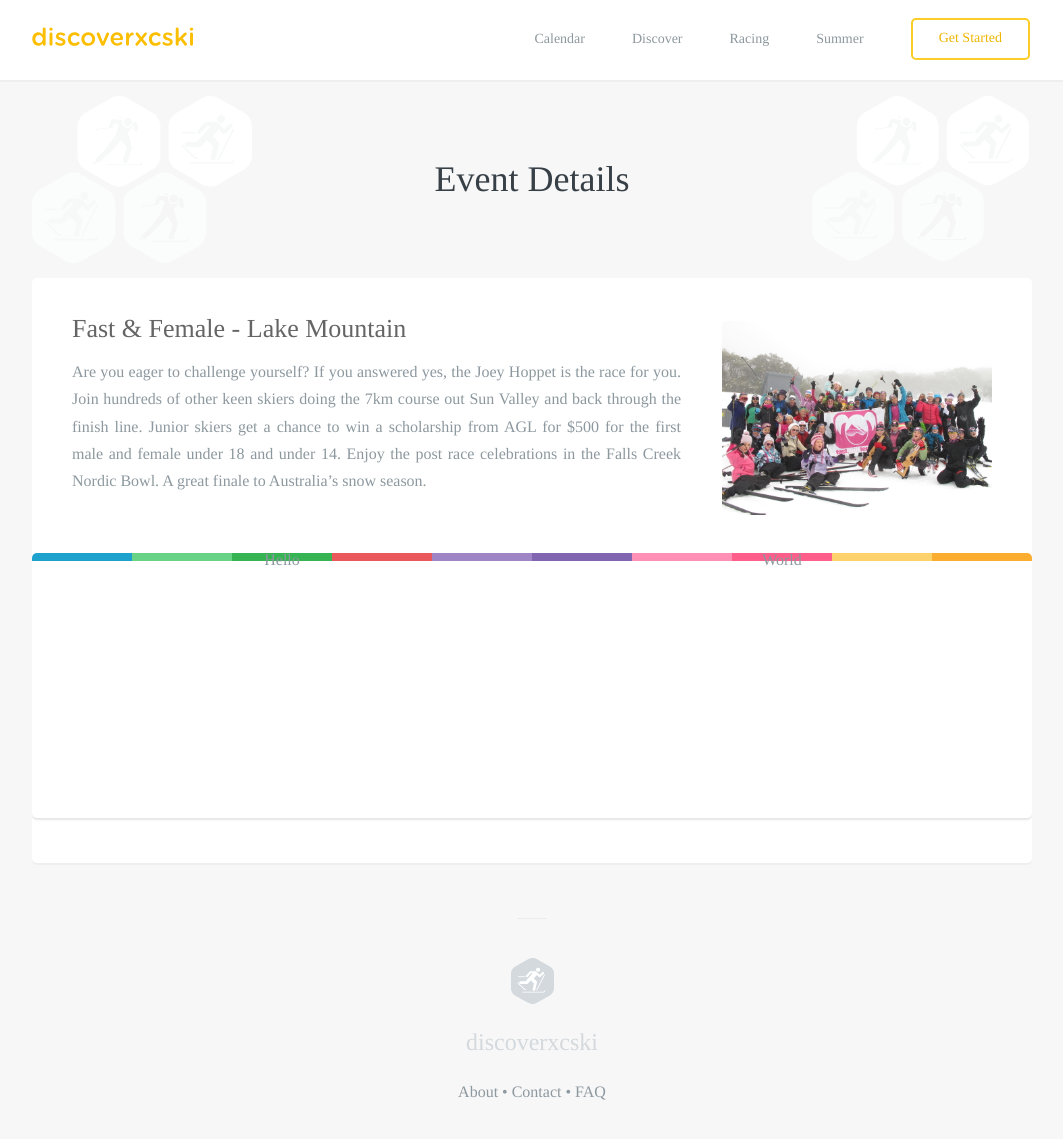
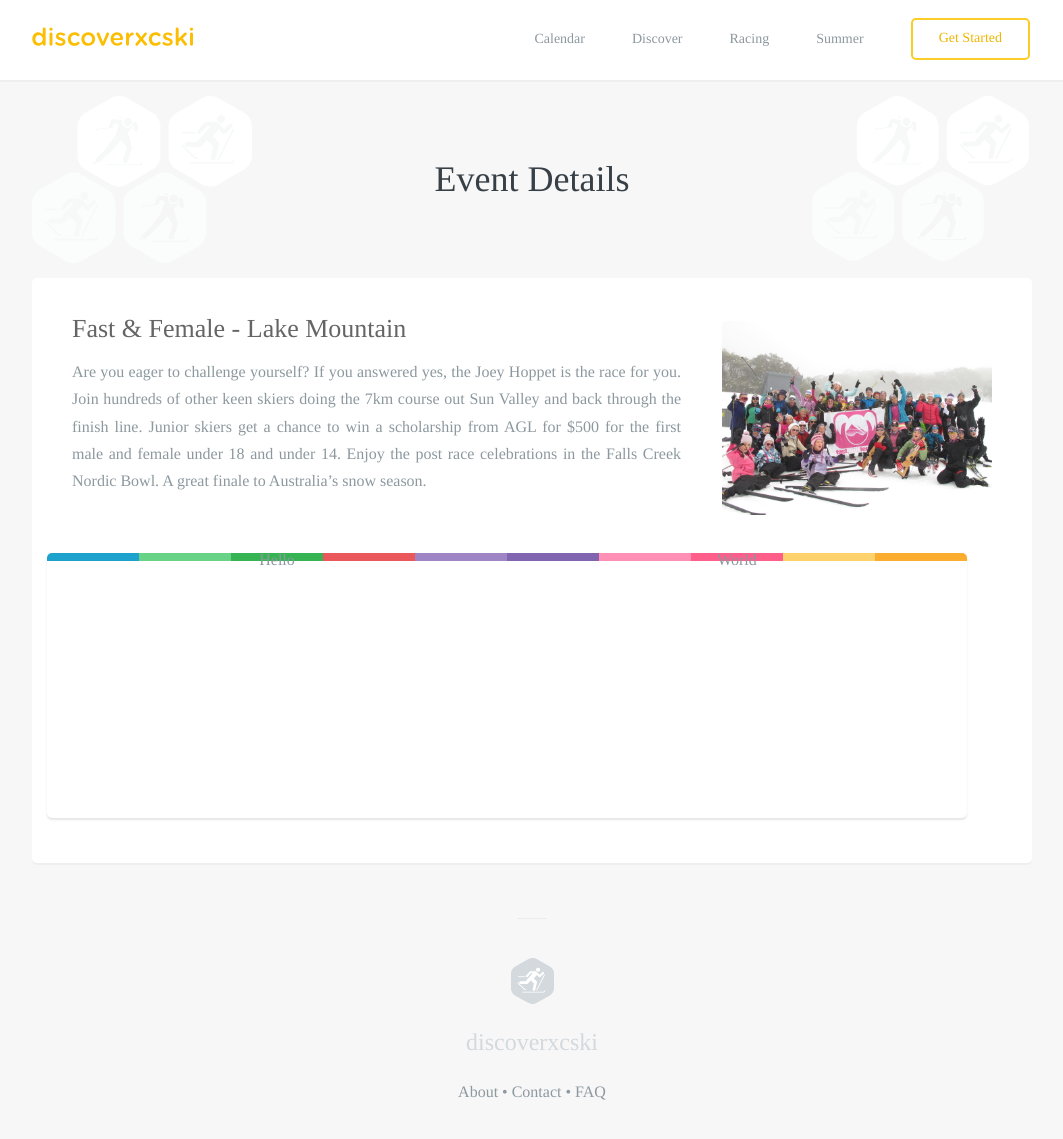
Before and after one commit to robcatto/robcatto.github.io, a Jekyll site: the page built from events/fast-&-female-lake-mountain/index.html, in a window 1280 px wide and 1156 px high. Shown: the top 1139 px of the window, without its empty margins (108-1171 px from the left). Built offline with Jekyll 4.4.1, drawn with Linux system fonts in a browser that asks for light colours; some web fonts are replaced; Markdown is read by kramdown in place of the engine named in the settings.

Commit message:
Update index.html

```diff
--- a/events/fast-&-female-lake-mountain/index.html
+++ b/events/fast-&-female-lake-mountain/index.html
@@ -63,21 +63,7 @@ layout: default
                         </div>
 
 
-                <div style="
-  width: 100%;
-  max width: 920%
-  background-color: white;
-  height: 265px;
-  margin: 0 auto;
-  margin-top: 35px;
-  box-shadow: 0px 2px 2px rgba(0,0,0,0.1);
-  border-radius: 5px;
-  background-position: center top;
-  background-repeat: repeat-x;
-  background-image: url(http://www.discoverxcski.com/images/box-theme-strip.png);
-  background-size: 100% 8px;
-  clear:both;
-  margin-top: 35px;">
+                <div class="event__card--box">
                         <div class="column two">Hello
                                  </div>
                         <div class="column two">World
```
